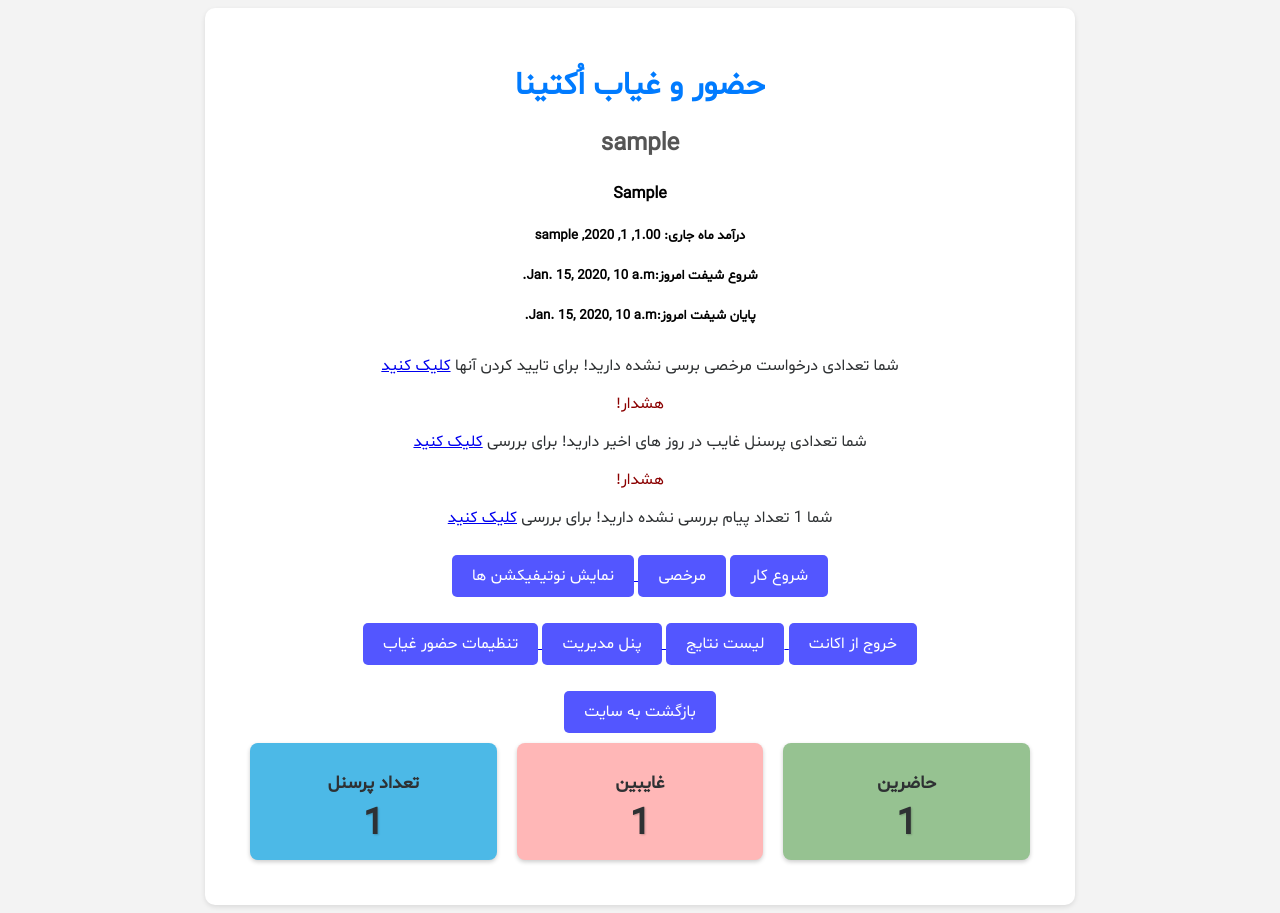
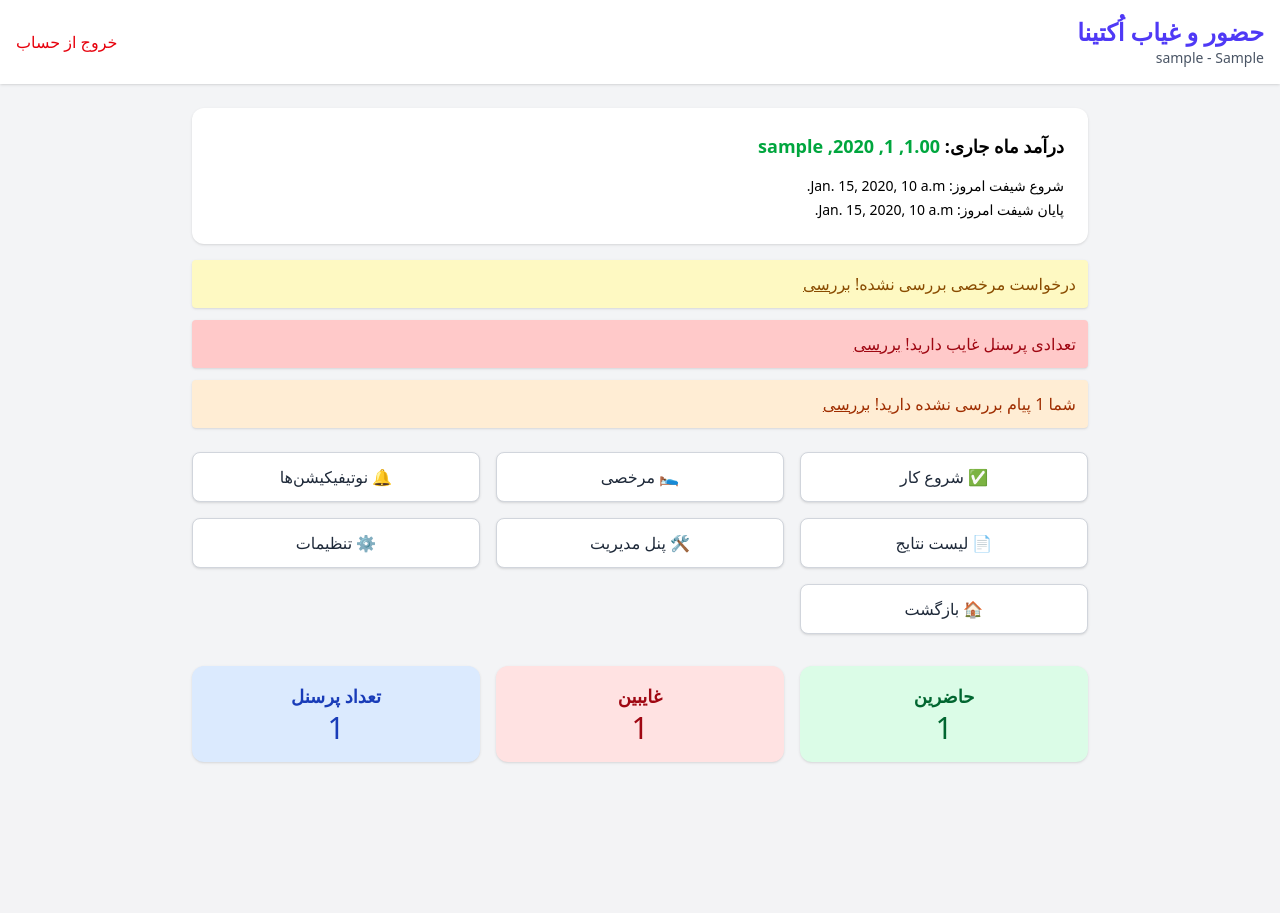
Before and after one commit to AmirAliSheibani/octina, a Django app: template Attendance_app/templates/Attendance_app/index.html in a window 1280 px wide. After the commit the page ends 763 px from the top, so only its background shows below. Run offline with Django 5.2, Linux system fonts and the light colour scheme; a user stored in the database is signed in; tables that the repository leaves empty hold one stand-in row (values such as "Sample post"); the template is opened without the code that fills it: values that come from a table or form of the project are taken from there, most other values are stand-ins (such as "Sample title", 1, 10 or a date in 2020); parts of the project's set-up code (start-up, migrations or seed data) failed here and were passed over.

Commit message:
add new styles to attendance index.html

```diff
--- a/Attendance_app/templates/Attendance_app/index.html
+++ b/Attendance_app/templates/Attendance_app/index.html
@@ -1,136 +1,114 @@
 {% load static %}
 <!DOCTYPE html>
-<html>
+<html lang="fa" dir="rtl">
 <head>
-    <title>سیستم حضور غیاب</title>
+    <meta charset="UTF-8">
     <meta name="viewport" content="width=device-width, initial-scale=1.0">
-    <link rel="stylesheet" type="text/css" href="{% static 'css/66.css' %}">
+    <title>سیستم حضور و غیاب اُکتینا</title>
+    <link rel="stylesheet" href="{% static '/css/styles.css' %}">
 </head>
-<!-- اضافه کردن کتابخانه jQuery -->
-<script src="https://code.jquery.com/jquery-3.6.0.min.js"></script>
-<body>
+<body class="bg-gray-100 font-sans">
 
-<div class="container">
-    <h1> حضور و غیاب اُکتینا</h1>
-    <h2>{{ request.user }}</h2>
-    <h4>{{ position }}</h4>
-    <h5>درآمد ماه جاری: {% if income %}
-        {{ income }} {% else %}خالی
+    <!-- Navbar -->
+    <div class="bg-white shadow p-4 flex flex-col md:flex-row items-center justify-between mb-6">
+        <div>
+            <h1 class="text-2xl font-bold text-indigo-600">حضور و غیاب اُکتینا</h1>
+            <p class="text-sm text-gray-600">{{ request.user }} - {{ position }}</p>
+        </div>
+        <div class="mt-2 md:mt-0">
+            <a href="{% url 'user:logout' %}" class="text-red-600 hover:underline">خروج از حساب</a>
+        </div>
+    </div>
 
-    {% endif %} </h5>
+    <!-- اطلاعات کلی -->
+    <div class="max-w-4xl mx-auto bg-white p-6 rounded-xl shadow space-y-4">
+        <h2 class="text-lg font-semibold">درآمد ماه جاری:
+            <span class="text-green-600">{% if income %}{{ income }}{% else %}خالی{% endif %}</span>
+        </h2>
+
         {% if current_shift %}
-        <h5 {% if late %}
-            style="color: red;"
-        {% endif %} >شروع شیفت امروز:{{ current_shift.work_start_time }}</h5>
-        <h5{% if late %}
-            style="color: red;"
-        {% endif %}>پایان شیفت امروز:{{ current_shift.work_end_time }}</h5>
+        <div class="space-y-1">
+            <p class="text-sm {% if late %}text-red-600{% endif %}">شروع شیفت امروز: {{ current_shift.work_start_time }}</p>
+            <p class="text-sm {% if late %}text-red-600{% endif %}">پایان شیفت امروز: {{ current_shift.work_end_time }}</p>
+        </div>
         {% endif %}
-    <form method="post" action="{% url 'Attendance:start' %}">
-        {% csrf_token %}
-        {% if request.user.is_staff %}
+    </div>
 
+    <!-- هشدارها -->
+    <div class="max-w-4xl mx-auto mt-4 space-y-3">
+        {% if not location %}
+        <div class="bg-red-100 text-red-700 p-3 rounded shadow">
+            لوکیشن ثبت نشده! <a href="{% url 'locations:get_staff_location' %}" class="underline">برای تغییر کلیک کنید</a>
+        </div>
+        {% endif %}
 
-            {% if not location %}
-                <p style="color: red"> لوکیشن شما ثبت نشده است!<a href="{% url 'locations:get_staff_location' %}"> برای
-                    تغییر کلیک کنید </a></p>
+        {% if not_accepted_vacation %}
+        <div class="bg-yellow-100 text-yellow-800 p-3 rounded shadow">
+            درخواست مرخصی بررسی نشده! <a href="{% url 'managing:check_vacation_confirmation' %}" class="underline">بررسی</a>
+        </div>
         {% endif %}
-            {% if not_accepted_vacation %}
-                <p> شما تعدادی درخواست مرخصی برسی نشده دارید! برای تایید کردن آنها <a
-                        href="{% url 'managing:check_vacation_confirmation' %}">کلیک کنید</a></p>
-            {% endif %}
+
         {% if no_confirmation_users %}
-                <P style="color: darkred">هشدار!</P>
-                <p> شما تعدادی ورود ثبت شده خارج از محدوده دارید! برای تایید کردن آنها <a
-                        href="{% url 'managing:no_confirmation_check' %}">کلیک کنید</a></p>
+        <div class="bg-red-200 text-red-800 p-3 rounded shadow">
+            ورود ثبت شده خارج از محدوده دارید! <a href="{% url 'managing:no_confirmation_check' %}" class="underline">بررسی</a>
+        </div>
         {% endif %}
 
         {% if filter_non_progress %}
-                <P style="color: darkred">هشدار!</P>
-                <p> شما تعدادی پرسنل غایب در روز های اخیر دارید! برای بررسی <a
-                        href="{% url 'managing:non_progress' month year %}">کلیک کنید</a></p>
-            {% endif %}
-        {% endif %}
-        {% if warnings %}
-            <P style="color: darkred">هشدار!</P>
-            <p> شما {{ warnings.count }} تعداد پیام بررسی نشده دارید! برای بررسی <a
-                    href="{% url 'Attendance:user_warnings_view' %}">کلیک کنید</a></p>
-        {% endif %}
-        <button type="submit">شروع کار</button>
-        <a href="{% url 'Attendance:get_vacation' %}">
-            <button type="button">مرخصی</button>
-        </a>
-        <a href="{% url 'Attendance:all_user_warnings_view' %}">
-            <button type="button"> نمایش نوتیفیکشن ها</button>
-        </a>
-
-        <p></p>
-
-        <a href="{% url 'user:logout' %}">
-            <button type="button">خروج از اکانت</button>
-        </a>
-
-
-        <a href="{% url 'Attendance:result_list' request.user.id month year %}">
-            <button type="button">لیست نتایج</button>
-        </a>
-        {% if request.user.is_staff %}
-
-            <a href="/admin" target="_blank">
-                <button type="button">پنل مدیریت</button>
-            </a>
-            <a href="{% url 'managing:setting_app' %}" target="_blank">
-                <button type="button">تنظیمات حضور غیاب</button>
-            </a>
+        <div class="bg-red-200 text-red-800 p-3 rounded shadow">
+            تعدادی پرسنل غایب دارید! <a href="{% url 'managing:non_progress' month year %}" class="underline">بررسی</a>
+        </div>
         {% endif %}
 
-        <p></p>
-        <a href="{% url 'home:home' %}">
-            <button type="button"> بازگشت به سایت</button>
-        </a>
+        {% if warnings %}
+        <div class="bg-orange-100 text-orange-800 p-3 rounded shadow">
+            شما {{ warnings.count }} پیام بررسی نشده دارید! <a href="{% url 'Attendance:user_warnings_view' %}" class="underline">بررسی</a>
+        </div>
+        {% endif %}
+    </div>
 
+    <!-- دکمه‌های اصلی -->
+    <div class="max-w-4xl mx-auto mt-6 grid grid-cols-2 md:grid-cols-3 gap-4">
+        <a href="{% url 'Attendance:start' %}" class="btn">✅ شروع کار</a>
+        <a href="{% url 'Attendance:get_vacation' %}" class="btn">🛌 مرخصی</a>
+        <a href="{% url 'Attendance:all_user_warnings_view' %}" class="btn">🔔 نوتیفیکیشن‌ها</a>
+        <a href="{% url 'Attendance:result_list' request.user.id month year %}" class="btn">📄 لیست نتایج</a>
+        {% if request.user.is_staff %}
+        <a href="/admin" class="btn" target="_blank">🛠️ پنل مدیریت</a>
+        <a href="{% url 'managing:setting_app' %}" class="btn" target="_blank">⚙️ تنظیمات</a>
+        {% endif %}
+        <a href="{% url 'home:home' %}" class="btn">🏠 بازگشت</a>
+    </div>
 
-    </form>
+    <!-- آمار کاربران -->
     {% if request.user.is_staff %}
-
-
-        <div class="boxes">
-            <a href="{% url 'managing:info_users'  month year %}" class="box green" style="text-decoration: none;">
-                <div>
-                    <p class="box-text">حاضرین</p>
-                    <p class="box-count">{{ in_progress_users|length }}</p>
-
-
+    <div class="max-w-4xl mx-auto mt-8 grid grid-cols-1 md:grid-cols-3 gap-4">
+        <div class="bg-green-100 text-green-800 p-4 rounded-xl shadow text-center">
+            <p class="text-lg font-bold">حاضرین</p>
+            <p class="text-3xl">{{ in_progress_users|length }}</p>
         </div>
-            </a>
-            <a href="{% url 'managing:info_users'  month year %}" class="box red" style="text-decoration: none;">
-                <div>
-
-                    <p class="box-text">غایبین</p>
-                    <p class="box-count">{{ none_progression_count }}</p>
-
+        <div class="bg-red-100 text-red-800 p-4 rounded-xl shadow text-center">
+            <p class="text-lg font-bold">غایبین</p>
+            <p class="text-3xl">{{ none_progression_count }}</p>
         </div>
-            </a>
-            <a href="{% url 'managing:info_users'  month year %}" class="box light-blue" style="text-decoration: none;">
-                <div>
-                    <p class="box-text">تعداد پرسنل</p>
-                    <p class="box-count">{{ users|length }}</p>
+        <div class="bg-blue-100 text-blue-800 p-4 rounded-xl shadow text-center">
+            <p class="text-lg font-bold">تعداد پرسنل</p>
+            <p class="text-3xl">{{ users|length }}</p>
         </div>
-            </a>
     </div>
     {% else %}
-        <a href="{% url 'Attendance:list_holidays' %}">
-            <button type="button">روز های تعطیل</button>
-        </a>
-        <a href="{% url 'Attendance:personal_info' %}">
-            <button type="button">اطلاعات کاربر</button>
-        </a>
-        <a href="{% url 'Attendance:absent_record_list' month year %}">
-            <button type="button"> غیبت ها</button>
-        </a>
+    <div class="max-w-4xl mx-auto mt-8 grid grid-cols-1 md:grid-cols-3 gap-4">
+        <a href="{% url 'Attendance:list_holidays' %}" class="btn">📅 روزهای تعطیل</a>
+        <a href="{% url 'Attendance:personal_info' %}" class="btn">👤 اطلاعات کاربر</a>
+        <a href="{% url 'Attendance:absent_record_list' month year %}" class="btn">❌ غیبت‌ها</a>
+    </div>
     {% endif %}
 
+    <style>
+        .btn {
+            @apply bg-white border border-gray-300 text-gray-800 rounded-lg p-3 text-center hover:bg-gray-100 shadow;
+        }
+    </style>
 
-</div>
 </body>
 </html>
--- a/assets/css/styles.css
+++ b/assets/css/styles.css
@@ -7,22 +7,51 @@
       "Segoe UI Emoji", "Segoe UI Symbol", "Noto Color Emoji";
     --font-mono: ui-monospace, SFMono-Regular, Menlo, Monaco, Consolas, "Liberation Mono",
       "Courier New", monospace;
+    --color-red-100: oklch(93.6% 0.032 17.717);
+    --color-red-200: oklch(88.5% 0.062 18.334);
     --color-red-500: oklch(63.7% 0.237 25.331);
     --color-red-600: oklch(57.7% 0.245 27.325);
+    --color-red-700: oklch(50.5% 0.213 27.518);
+    --color-red-800: oklch(44.4% 0.177 26.899);
+    --color-orange-100: oklch(95.4% 0.038 75.164);
+    --color-orange-800: oklch(47% 0.157 37.304);
+    --color-yellow-100: oklch(97.3% 0.071 103.193);
+    --color-yellow-800: oklch(47.6% 0.114 61.907);
+    --color-green-100: oklch(96.2% 0.044 156.743);
+    --color-green-600: oklch(62.7% 0.194 149.214);
+    --color-green-800: oklch(44.8% 0.119 151.328);
     --color-blue-50: oklch(97% 0.014 254.604);
+    --color-blue-100: oklch(93.2% 0.032 255.585);
     --color-blue-300: oklch(80.9% 0.105 251.813);
     --color-blue-600: oklch(54.6% 0.245 262.881);
     --color-blue-700: oklch(48.8% 0.243 264.376);
+    --color-blue-800: oklch(42.4% 0.199 265.638);
     --color-blue-900: oklch(37.9% 0.146 265.522);
     --color-indigo-600: oklch(51.1% 0.262 276.966);
     --color-indigo-700: oklch(45.7% 0.24 277.023);
     --color-indigo-800: oklch(39.8% 0.195 277.366);
+    --color-gray-100: oklch(96.7% 0.003 264.542);
+    --color-gray-300: oklch(87.2% 0.01 258.338);
+    --color-gray-600: oklch(44.6% 0.03 256.802);
+    --color-gray-800: oklch(27.8% 0.033 256.848);
     --color-white: #fff;
     --spacing: 0.25rem;
     --container-3xl: 48rem;
+    --container-4xl: 56rem;
+    --text-sm: 0.875rem;
+    --text-sm--line-height: calc(1.25 / 0.875);
     --text-base: 1rem;
     --text-base--line-height: calc(1.5 / 1);
+    --text-lg: 1.125rem;
+    --text-lg--line-height: calc(1.75 / 1.125);
+    --text-2xl: 1.5rem;
+    --text-2xl--line-height: calc(2 / 1.5);
+    --text-3xl: 1.875rem;
+    --text-3xl--line-height: calc(2.25 / 1.875);
     --font-weight-medium: 500;
+    --font-weight-semibold: 600;
+    --font-weight-bold: 700;
+    --radius-lg: 0.5rem;
     --radius-xl: 0.75rem;
     --radius-2xl: 1rem;
     --ease-out: cubic-bezier(0, 0, 0.2, 1);
@@ -445,6 +474,9 @@
   .mb-5 {
     margin-bottom: calc(var(--spacing) * 5);
   }
+  .mb-6 {
+    margin-bottom: calc(var(--spacing) * 6);
+  }
   .mb-auto {
     margin-bottom: auto;
   }
@@ -529,6 +561,9 @@
   .max-w-3xl {
     max-width: var(--container-3xl);
   }
+  .max-w-4xl {
+    max-width: var(--container-4xl);
+  }
   .flex-grow {
     flex-grow: 1;
   }
@@ -546,6 +581,12 @@
   }
   .resize {
     resize: both;
+  }
+  .grid-cols-1 {
+    grid-template-columns: repeat(1, minmax(0, 1fr));
+  }
+  .grid-cols-2 {
+    grid-template-columns: repeat(2, minmax(0, 1fr));
   }
   .flex-col {
     flex-direction: column;
@@ -565,11 +606,31 @@
   .flex-wrap-reverse {
     flex-wrap: wrap-reverse;
   }
+  .items-center {
+    align-items: center;
+  }
   .justify-between {
     justify-content: space-between;
   }
   .gap-2 {
     gap: calc(var(--spacing) * 2);
+  }
+  .gap-4 {
+    gap: calc(var(--spacing) * 4);
+  }
+  .space-y-1 {
+    :where(& > :not(:last-child)) {
+      --tw-space-y-reverse: 0;
+      margin-block-start: calc(calc(var(--spacing) * 1) * var(--tw-space-y-reverse));
+      margin-block-end: calc(calc(var(--spacing) * 1) * calc(1 - var(--tw-space-y-reverse)));
+    }
+  }
+  .space-y-3 {
+    :where(& > :not(:last-child)) {
+      --tw-space-y-reverse: 0;
+      margin-block-start: calc(calc(var(--spacing) * 3) * var(--tw-space-y-reverse));
+      margin-block-end: calc(calc(var(--spacing) * 3) * calc(1 - var(--tw-space-y-reverse)));
+    }
   }
   .space-y-4 {
     :where(& > :not(:last-child)) {
@@ -589,6 +650,9 @@
   .rounded-2xl {
     border-radius: var(--radius-2xl);
   }
+  .rounded-lg {
+    border-radius: var(--radius-lg);
+  }
   .rounded-xl {
     border-radius: var(--radius-xl);
   }
@@ -603,17 +667,38 @@
   .border-blue-300 {
     border-color: var(--color-blue-300);
   }
+  .border-gray-300 {
+    border-color: var(--color-gray-300);
+  }
   .border-white {
     border-color: var(--color-white);
   }
   .bg-blue-50 {
     background-color: var(--color-blue-50);
   }
+  .bg-blue-100 {
+    background-color: var(--color-blue-100);
+  }
   .bg-blue-600 {
     background-color: var(--color-blue-600);
   }
+  .bg-gray-100 {
+    background-color: var(--color-gray-100);
+  }
+  .bg-green-100 {
+    background-color: var(--color-green-100);
+  }
   .bg-indigo-600 {
     background-color: var(--color-indigo-600);
+  }
+  .bg-orange-100 {
+    background-color: var(--color-orange-100);
+  }
+  .bg-red-100 {
+    background-color: var(--color-red-100);
+  }
+  .bg-red-200 {
+    background-color: var(--color-red-200);
   }
   .bg-red-500 {
     background-color: var(--color-red-500);
@@ -623,6 +708,9 @@
   }
   .bg-white {
     background-color: var(--color-white);
+  }
+  .bg-yellow-100 {
+    background-color: var(--color-yellow-100);
   }
   .bg-gradient-to-r {
     --tw-gradient-position: to right in oklab;
@@ -798,22 +886,82 @@
   .align-top {
     vertical-align: top;
   }
+  .font-sans {
+    font-family: var(--font-sans);
+  }
+  .text-2xl {
+    font-size: var(--text-2xl);
+    line-height: var(--tw-leading, var(--text-2xl--line-height));
+  }
+  .text-3xl {
+    font-size: var(--text-3xl);
+    line-height: var(--tw-leading, var(--text-3xl--line-height));
+  }
   .text-base {
     font-size: var(--text-base);
     line-height: var(--tw-leading, var(--text-base--line-height));
+  }
+  .text-lg {
+    font-size: var(--text-lg);
+    line-height: var(--tw-leading, var(--text-lg--line-height));
+  }
+  .text-sm {
+    font-size: var(--text-sm);
+    line-height: var(--tw-leading, var(--text-sm--line-height));
+  }
+  .font-bold {
+    --tw-font-weight: var(--font-weight-bold);
+    font-weight: var(--font-weight-bold);
   }
   .font-medium {
     --tw-font-weight: var(--font-weight-medium);
     font-weight: var(--font-weight-medium);
   }
+  .font-semibold {
+    --tw-font-weight: var(--font-weight-semibold);
+    font-weight: var(--font-weight-semibold);
+  }
   .text-nowrap {
     text-wrap: nowrap;
+  }
+  .text-blue-800 {
+    color: var(--color-blue-800);
   }
   .text-blue-900 {
     color: var(--color-blue-900);
   }
+  .text-gray-600 {
+    color: var(--color-gray-600);
+  }
+  .text-gray-800 {
+    color: var(--color-gray-800);
+  }
+  .text-green-600 {
+    color: var(--color-green-600);
+  }
+  .text-green-800 {
+    color: var(--color-green-800);
+  }
+  .text-indigo-600 {
+    color: var(--color-indigo-600);
+  }
+  .text-orange-800 {
+    color: var(--color-orange-800);
+  }
+  .text-red-600 {
+    color: var(--color-red-600);
+  }
+  .text-red-700 {
+    color: var(--color-red-700);
+  }
+  .text-red-800 {
+    color: var(--color-red-800);
+  }
   .text-white {
     color: var(--color-white);
+  }
+  .text-yellow-800 {
+    color: var(--color-yellow-800);
   }
   .capitalize {
     text-transform: capitalize;
@@ -885,6 +1033,13 @@
       }
     }
   }
+  .hover\:bg-gray-100 {
+    &:hover {
+      @media (hover: hover) {
+        background-color: var(--color-gray-100);
+      }
+    }
+  }
   .hover\:bg-indigo-700 {
     &:hover {
       @media (hover: hover) {
@@ -915,9 +1070,26 @@
       }
     }
   }
+  .hover\:underline {
+    &:hover {
+      @media (hover: hover) {
+        text-decoration-line: underline;
+      }
+    }
+  }
+  .md\:mt-0 {
+    @media (width >= 48rem) {
+      margin-top: calc(var(--spacing) * 0);
+    }
+  }
   .md\:mb-0 {
     @media (width >= 48rem) {
       margin-bottom: calc(var(--spacing) * 0);
+    }
+  }
+  .md\:grid-cols-3 {
+    @media (width >= 48rem) {
+      grid-template-columns: repeat(3, minmax(0, 1fr));
     }
   }
   .md\:flex-row {
@@ -933,6 +1105,23 @@
   .md\:gap-4 {
     @media (width >= 48rem) {
       gap: calc(var(--spacing) * 4);
+    }
+  }
+}
+.btn {
+  border-radius: var(--radius-lg);
+  border-style: var(--tw-border-style);
+  border-width: 1px;
+  border-color: var(--color-gray-300);
+  background-color: var(--color-white);
+  padding: calc(var(--spacing) * 3);
+  text-align: center;
+  color: var(--color-gray-800);
+  --tw-shadow: 0 1px 3px 0 var(--tw-shadow-color, rgb(0 0 0 / 0.1)), 0 1px 2px -1px var(--tw-shadow-color, rgb(0 0 0 / 0.1));
+  box-shadow: var(--tw-inset-shadow), var(--tw-inset-ring-shadow), var(--tw-ring-offset-shadow), var(--tw-ring-shadow), var(--tw-shadow);
+  &:hover {
+    @media (hover: hover) {
+      background-color: var(--color-gray-100);
     }
   }
 }
```
Also changed, not shown: assets/css/settings.css (+7 -0 lines). Lines whose indentation alone changed are shown as unchanged.
